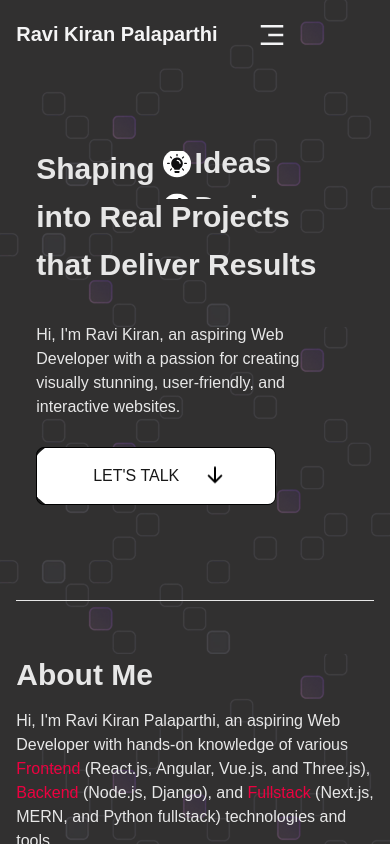
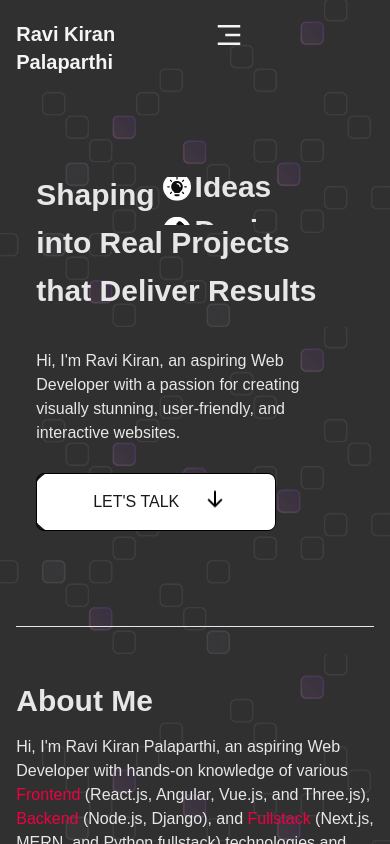
Before and after one commit to ravikiranprk/portfolio-nextjs, a Next.js app: page / in a window 390 px wide. Shown: the top 844 px of the page. Built offline with nearby package versions, Linux system fonts and the light colour scheme.

Commit message:
updated styles for mobile navd

```diff
--- a/components/Menu.tsx
+++ b/components/Menu.tsx
@@ -13,7 +13,7 @@ const Menu = () => {
   }
 
   return (
-    <menu className={`flex lg:justify-evenly justify-between lg:items-center items-start mt-5 mb-5 w-11/12 mx-auto ${ themeValue === "dark" ? 'text-zinc-100 li-hover' : 'text-[#292929] li-hover-light'} gap-8 z-50`}>
+    <menu className={`flex justify-evenly lg:items-center items-start mt-5 mb-5 w-11/12 mx-auto ${ themeValue === "dark" ? 'text-zinc-100 li-hover' : 'text-[#292929] li-hover-light'} gap-8 z-50`}>
       {/* name */}
       <h1 className='logo font-bold text-xl'><a href="/">Ravi Kiran Palaparthi</a></h1>
 
@@ -28,7 +28,7 @@ const Menu = () => {
         <li className='flex justify-center items-center'><a href="/CVWebDev.pdf" download><FaFileDownload />Resume</a></li>
       </ul>
 
-      <div className="md:hidden w-[30vw]" onClick={toggleMobileMenu}>
+      <div className="md:hidden w-[50vw]" onClick={toggleMobileMenu}>
         {
           isMobileMenuOpen ? (
             <span>
```
